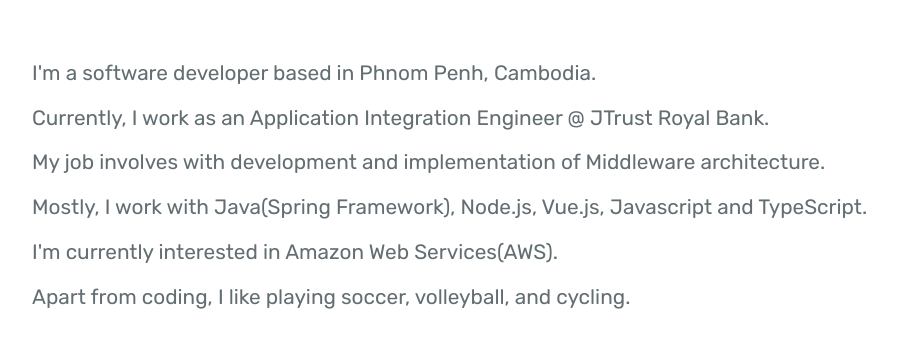
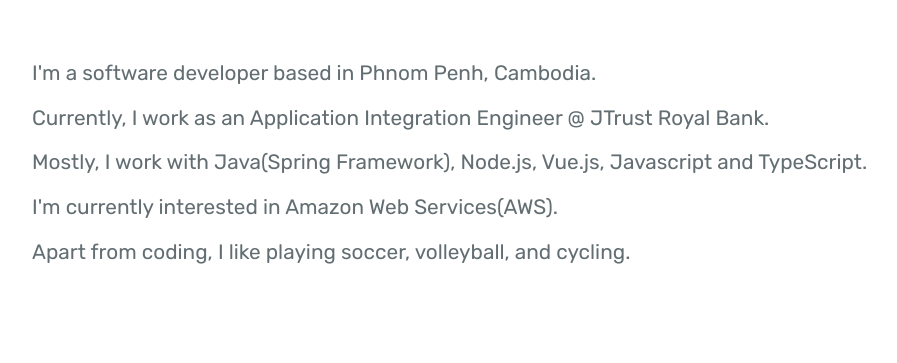
Before and after one commit to ishinvin/ishinvin.github.io, a plain HTML site: page index.html in a window 1280 px wide. Shown: the part 275-638 px from the top of the page, without its empty margins (26-923 px from the left). Drawn offline with Linux system fonts and the light colour scheme.

Commit message:
Update index.html

```diff
--- a/index.html
+++ b/index.html
@@ -55,7 +55,6 @@
     <div class="content">
         <p>I'm a software developer based in Phnom Penh, Cambodia.</p>
         <p>Currently, I work as an Application Integration Engineer @ JTrust Royal Bank.</p>
-        <p>My job involves with development and implementation of Middleware architecture.</p>
         <p>Mostly, I work with Java(Spring Framework), Node.js, Vue.js, Javascript and TypeScript.</p>
         <p>I'm currently interested in Amazon Web Services(AWS).</p>
         <p>Apart from coding, I like playing soccer, volleyball, and cycling.</p>
```
